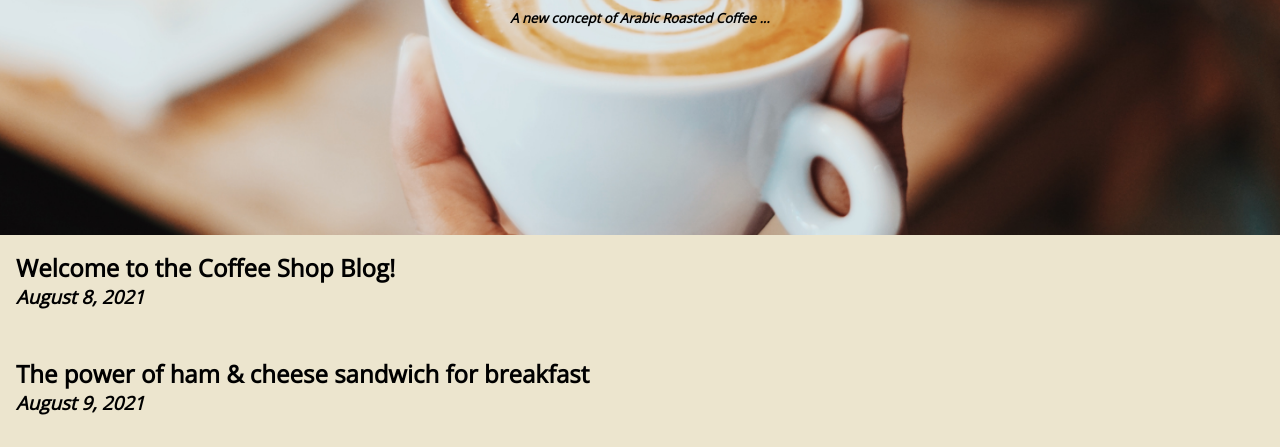
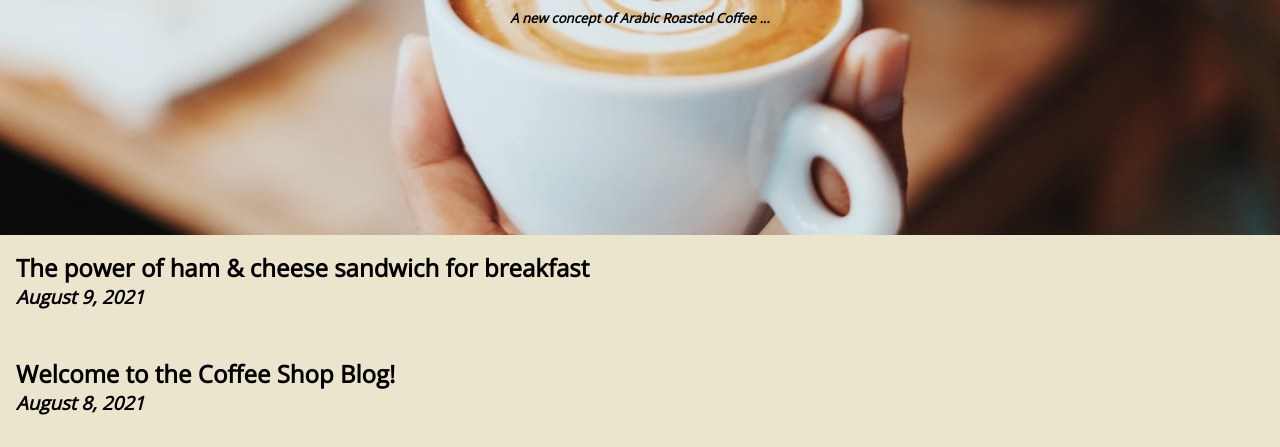
Before and after one commit to julidiazdev/coffee-shop, a Gatsby site: page / in a window 1280 px wide. Shown: the part 404-851 px from the top of the page. Built offline with nearby package versions, Linux system fonts and the light colour scheme; Gatsby itself is replaced by a stand-in of ours.

Commit message:
Fixing sorting order for posts in listing

```diff
--- a/src/components/BlogList.js
+++ b/src/components/BlogList.js
@@ -12,7 +12,7 @@ export default function BlogList() {
         {
             # Here in the GraphQL query we set the correct date order for the posts,
             # using a parameter (sort), the field used for sort, and sort order
-            allMarkdownRemark (sort: { fields: frontmatter__date, order: DESC }) {
+            allMarkdownRemark (sort: { fields: frontmatter___date, order: DESC }) {
                 edges {
                     node {
                         id
```
